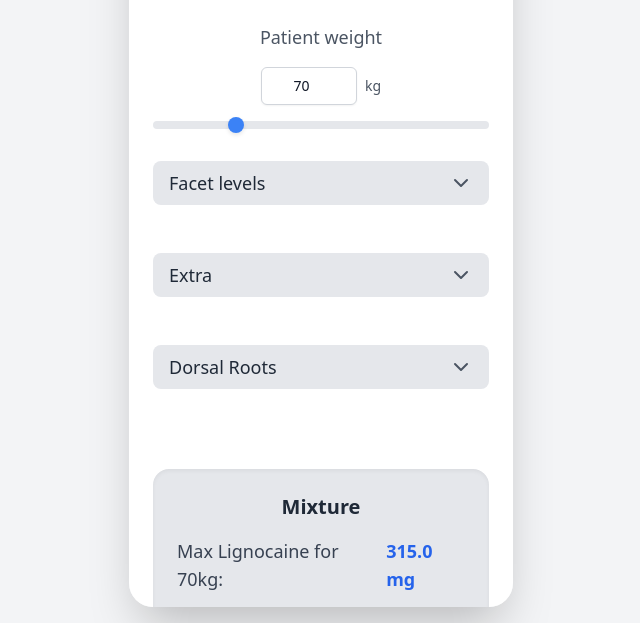
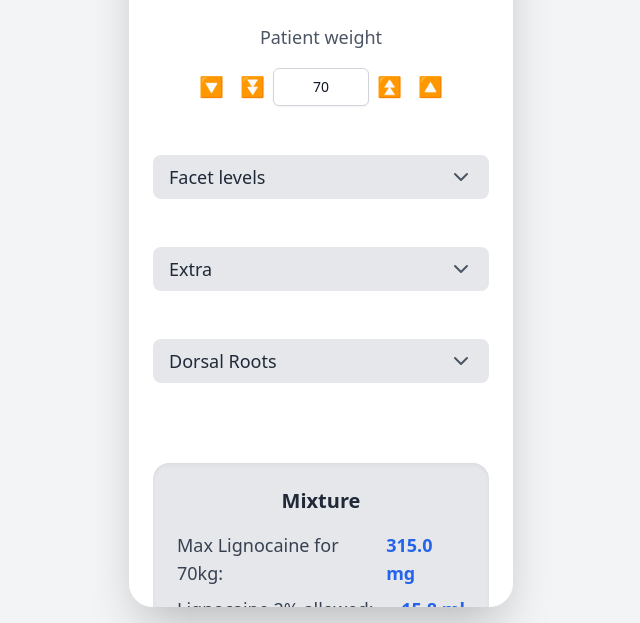
Before and after one commit to doctorriaan-cyber/FacetCalc, a plain HTML site: page index.html in a window 1280 px wide. Shown: the part 209-832 px from the top of the page, without its empty margins (319-959 px from the left). Drawn offline with nearby package versions, Linux system fonts and the light colour scheme.

Commit message:
index.html
update code

```diff
--- a/index.html
+++ b/index.html
@@ -28,24 +28,20 @@
         }
         .dark ::-webkit-scrollbar-thumb {
             background: #4b5563;
-        }
-
-        /* Styling for the range input slider thumb */
-        input[type="range"]::-webkit-slider-thumb {
-            -webkit-appearance: none;
-            appearance: none;
-            width: 16px;
-            height: 16px;
-            background-color: #3b82f6;
-            cursor: pointer;
-            border-radius: 9999px;
-            box-shadow: 0 2px 4px rgba(0, 0, 0, 0.1);
-            transition: background-color 0.2s;
+            border-radius: 4px;
         }
 
         /* Ensure the main container can scroll vertically when content overflows */
         #app-container {
             max-height: 100vh;
+        }
+
+        /* Styles for the weight buttons, which are now transparent */
+        .weight-button {
+            @apply p-1.5 rounded-lg font-bold transition-all duration-200 ease-in-out transform;
+        }
+        .weight-button:hover {
+            @apply bg-gray-200 dark:bg-gray-700;
         }
     </style>
 </head>
@@ -77,30 +73,26 @@
 
             <!-- Patient weight section -->
             <div class="flex flex-col items-center w-full mb-8">
-                <label for="weight-input" class="text-lg text-gray-600 dark:text-gray-400 mb-4">
+                <label for="weight-display" class="text-lg text-gray-600 dark:text-gray-400 mb-4">
                     Patient weight
                 </label>
-                <div class="flex items-center space-x-2 mb-4">
-                    <input
-                        id="weight-input"
-                        type="number"
-                        value="70"
-                        class="w-24 px-3 py-2 bg-white dark:bg-gray-700 border border-gray-300 dark:border-gray-600 rounded-md shadow-sm focus:outline-none focus:ring-blue-500 focus:border-blue-500 text-sm text-center text-gray-900 dark:text-gray-100"
-                        step="1"
-                        min="30"
-                        max="200"
-                    />
-                    <span class="text-sm text-gray-600 dark:text-gray-400">kg</span>
+                <div class="flex items-center space-x-0 mb-4">
+                    <button id="decrement-1-btn" class="weight-button px-2 py-1.5 text-xl">
+                        🔽
+                    </button>
+                    <button id="decrement-10-btn" class="weight-button px-2 py-1.5 text-xl">
+                        ⏬
+                    </button>
+                    <div id="weight-display" class="w-24 px-3 py-2 bg-white dark:bg-gray-700 border border-gray-300 dark:border-gray-600 rounded-md shadow-sm text-sm text-center text-gray-900 dark:text-gray-100">
+                        70
+                    </div>
+                    <button id="increment-10-btn" class="weight-button px-2 py-1.5 text-xl">
+                        ⏫
+                    </button>
+                    <button id="increment-1-btn" class="weight-button px-2 py-1.5 text-xl">
+                        🔼
+                    </button>
                 </div>
-
-                <input
-                    id="weight-slider"
-                    type="range"
-                    min="30"
-                    max="200"
-                    value="70"
-                    class="w-full h-2 bg-gray-200 dark:bg-gray-700 rounded-lg appearance-none cursor-pointer range-lg [&::-webkit-slider-thumb]:bg-blue-600 [&::-webkit-slider-thumb]:w-4 [&::-webkit-slider-thumb]:h-4 [&::-webkit-slider-thumb]:rounded-full [&::-webkit-slider-thumb]:appearance-none"
-                />
             </div>
 
             <!-- Facet Levels Section -->
@@ -202,7 +194,7 @@
                 </h2>
                 <div class="flex flex-col space-y-2">
                     <div class="flex items-center justify-between text-lg font-medium text-gray-700 dark:text-gray-300">
-                        <span>Max Lignocaine for <span id="patient-weight-display">70</span>kg:</span>
+                        <span>Max Lignocaine for <span id="patient-weight-display-2">70</span>kg:</span>
                         <span id="max-lignocaine-mg" class="text-blue-600 dark:text-blue-400 font-bold">
                             0.0 mg
                         </span>
@@ -491,9 +483,8 @@
             const themeToggleButton = document.getElementById('theme-toggle-button');
             const sunIcon = document.getElementById('sun-icon');
             const moonIcon = document.getElementById('moon-icon');
-            const weightInput = document.getElementById('weight-input');
-            const weightSlider = document.getElementById('weight-slider');
-            const patientWeightDisplay = document.getElementById('patient-weight-display');
+            const weightDisplay = document.getElementById('weight-display');
+            const patientWeightDisplay = document.getElementById('patient-weight-display-2');
             const maxLignocaineMgEl = document.getElementById('max-lignocaine-mg');
             const allowedLignocaineMlEl = document.getElementById('allowed-lignocaine-ml');
             const totalVolumeNeededEl = document.getElementById('total-volume-needed');
@@ -556,8 +547,7 @@
                 sunIcon.classList.toggle('hidden', state.isDarkMode);
 
                 // Update main view elements
-                weightInput.value = state.patientWeight;
-                weightSlider.value = state.patientWeight;
+                weightDisplay.textContent = state.patientWeight;
                 patientWeightDisplay.textContent = state.patientWeight;
 
                 // Update settings view inputs
@@ -619,10 +609,13 @@
                 extraLeftContainer.innerHTML = '';
                 extraRightContainer.innerHTML = '';
                 extraOptions.forEach(option => {
+                    const buttonClassList = [
+                        'w-16', 'py-2', 'rounded-full', 'font-medium', 'transition-colors', 'text-sm'
+                    ];
+
                     const leftButton = document.createElement('button');
                     leftButton.textContent = option;
-                    leftButton.classList.add(
-                        'w-16', 'py-2', 'rounded-full', 'font-medium', 'transition-colors', 'text-sm',
+                    leftButton.classList.add(...buttonClassList,
                         ...(state.selectedExtra.left.includes(option) ?
                             ['bg-blue-600', 'text-white', 'shadow-md'] :
                             ['bg-gray-200', 'text-gray-700', 'dark:bg-gray-700', 'dark:text-gray-200', 'hover:bg-gray-300', 'dark:hover:bg-gray-600'])
@@ -634,8 +627,7 @@
 
                     const rightButton = document.createElement('button');
                     rightButton.textContent = option;
-                    rightButton.classList.add(
-                        'w-16', 'py-2', 'rounded-full', 'font-medium', 'transition-colors', 'text-sm',
+                    rightButton.classList.add(...buttonClassList,
                         ...(state.selectedExtra.right.includes(option) ?
                             ['bg-blue-600', 'text-white', 'shadow-md'] :
                             ['bg-gray-200', 'text-gray-700', 'dark:bg-gray-700', 'dark:text-gray-200', 'hover:bg-gray-300', 'dark:hover:bg-gray-600'])
@@ -650,10 +642,13 @@
                 dorsalRootsLeftContainer.innerHTML = '';
                 dorsalRootsRightContainer.innerHTML = '';
                 allDorsalRoots.forEach(root => {
+                    const buttonClassList = [
+                        'w-16', 'py-2', 'rounded-full', 'font-medium', 'transition-colors', 'text-sm'
+                    ];
+
                     const leftButton = document.createElement('button');
                     leftButton.textContent = root;
-                    leftButton.classList.add(
-                        'w-16', 'py-2', 'rounded-full', 'font-medium', 'transition-colors', 'text-sm',
+                    leftButton.classList.add(...buttonClassList,
                         ...(state.selectedDorsalRoots.left.includes(root) ?
                             ['bg-blue-600', 'text-white', 'shadow-md'] :
                             ['bg-gray-200', 'text-gray-700', 'dark:bg-gray-700', 'dark:text-gray-200', 'hover:bg-gray-300', 'dark:hover:bg-gray-600'])
@@ -665,8 +660,7 @@
 
                     const rightButton = document.createElement('button');
                     rightButton.textContent = root;
-                    rightButton.classList.add(
-                        'w-16', 'py-2', 'rounded-full', 'font-medium', 'transition-colors', 'text-sm',
+                    rightButton.classList.add(...buttonClassList,
                         ...(state.selectedDorsalRoots.right.includes(root) ?
                             ['bg-blue-600', 'text-white', 'shadow-md'] :
                             ['bg-gray-200', 'text-gray-700', 'dark:bg-gray-700', 'dark:text-gray-200', 'hover:bg-gray-300', 'dark:hover:bg-gray-600'])
@@ -844,6 +838,16 @@
                 updateUI();
             }
 
+            /**
+             * Changes the patient's weight by a specified delta, respecting min/max bounds.
+             * @param {number} delta - The amount to change the weight by.
+             */
+            function changeWeight(delta) {
+                const newWeight = state.patientWeight + delta;
+                state.patientWeight = Math.min(Math.max(newWeight, 30), 200);
+                updateUI();
+            }
+
             // --- Event Listeners ---
             document.addEventListener('DOMContentLoaded', () => {
                 // Initial UI rendering
@@ -865,24 +869,11 @@
                     updateUI();
                 });
 
-                // Weight input and slider
-                weightInput.addEventListener('input', (e) => {
-                    const value = e.target.value;
-                    if (value === "") {
-                        state.patientWeight = "";
-                    } else {
-                        const numValue = Number(value);
-                        if (!isNaN(numValue)) {
-                            state.patientWeight = numValue;
-                        }
-                    }
-                    updateUI();
-                });
-
-                weightSlider.addEventListener('input', (e) => {
-                    state.patientWeight = Number(e.target.value);
-                    updateUI();
-                });
+                // Weight input and buttons
+                document.getElementById('decrement-1-btn').addEventListener('click', () => changeWeight(-1));
+                document.getElementById('decrement-10-btn').addEventListener('click', () => changeWeight(-10));
+                document.getElementById('increment-1-btn').addEventListener('click', () => changeWeight(1));
+                document.getElementById('increment-10-btn').addEventListener('click', () => changeWeight(10));
 
                 // Reset button
                 document.getElementById('reset-button').addEventListener('click', handleReset);
```
